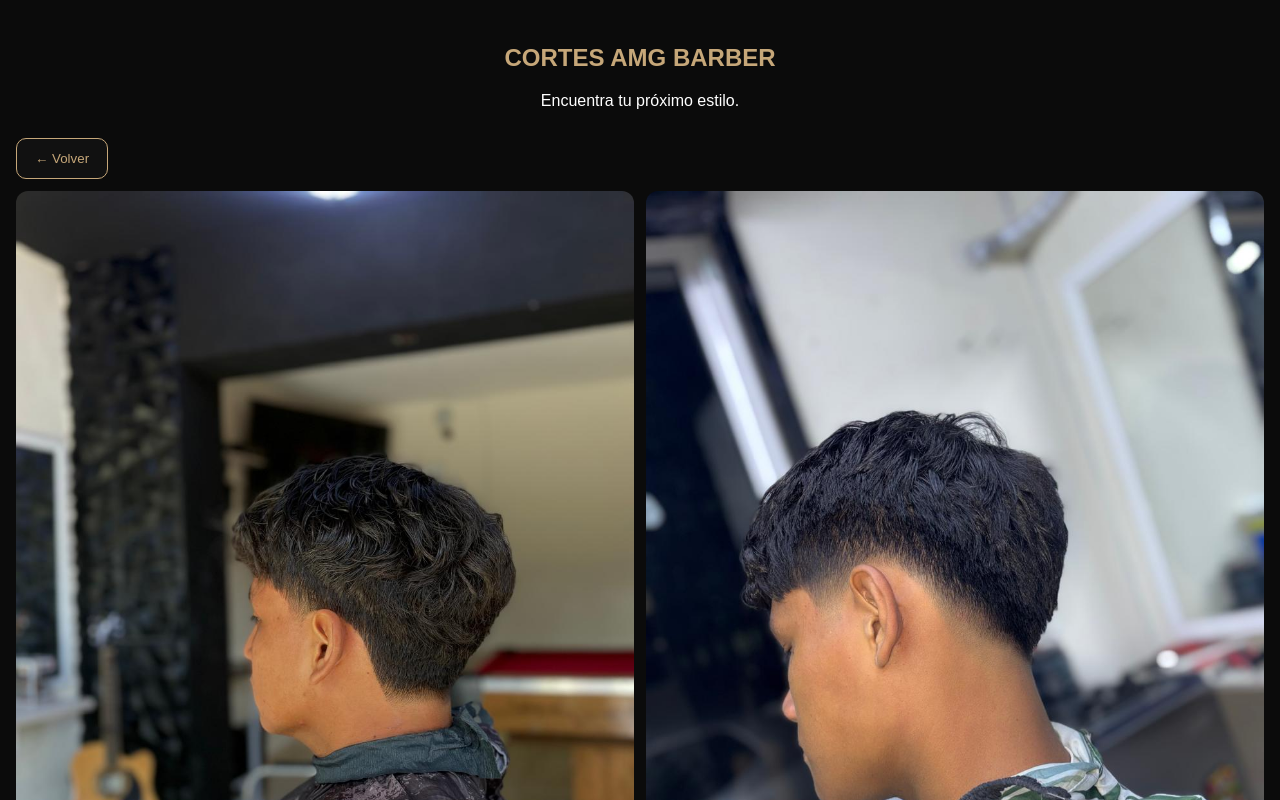
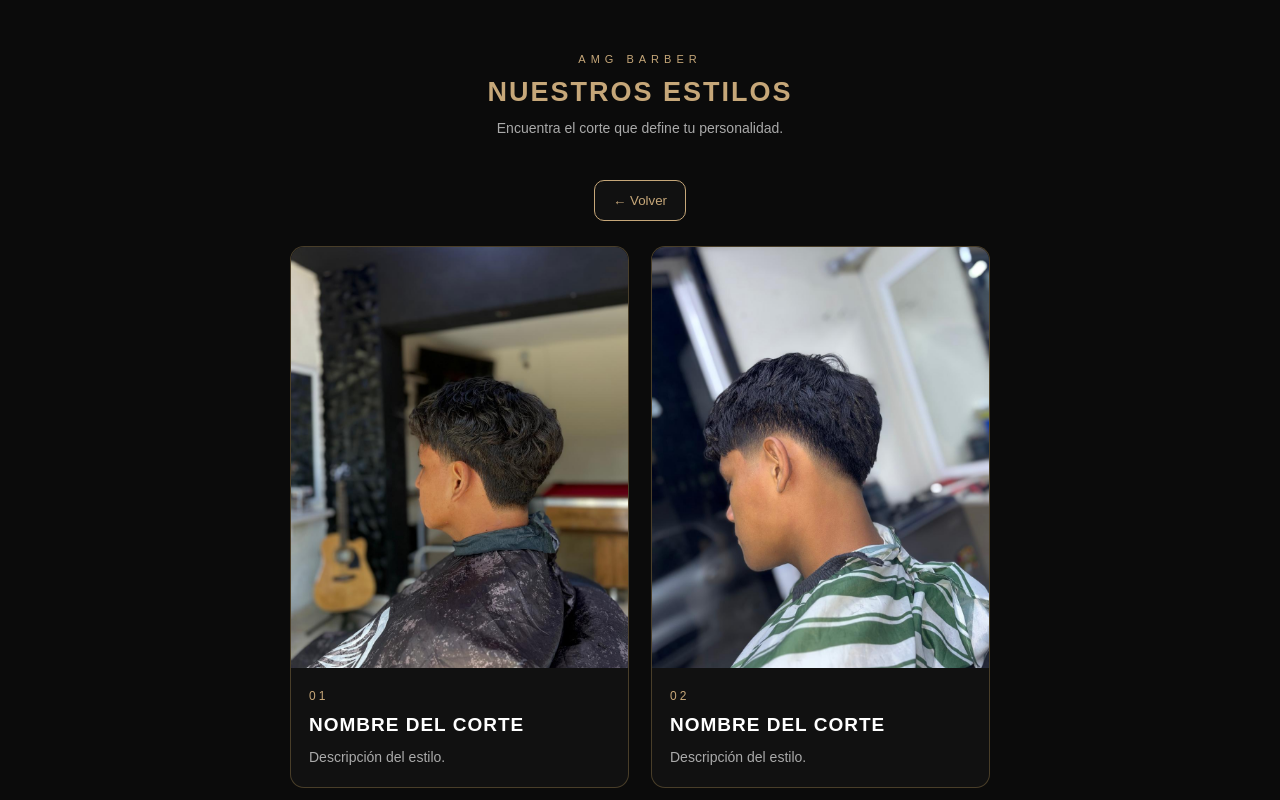
Before and after one commit to danielRodriguez028-afk/Amg-Barber, a plain HTML site: page index.html in a window 1280 px wide. Both pictures are taken after a click on the link "Ver cortes AMG BARBER". Shown: the top 800 px of the page. Drawn offline with nearby package versions, Linux system fonts and the light colour scheme.

Commit message:
Add AMG Barber cuts gallery section

```diff
--- a/index.html
+++ b/index.html
@@ -669,6 +669,98 @@ body.modo-local footer {
   cursor: pointer;
 }
 
+    /* ===== DISEÑO GALERÍA DE CORTES AMG ===== */
+
+#galeria-cortes .galeria-header-amg {
+  text-align: center;
+  padding: 25px 10px 20px;
+}
+
+#galeria-cortes .galeria-etiqueta {
+  display: inline-block;
+  color: var(--dorado);
+  letter-spacing: 5px;
+  font-size: 11px;
+  margin-bottom: 12px;
+}
+
+#galeria-cortes .galeria-header-amg h2 {
+  color: var(--dorado);
+  font-size: 27px;
+  letter-spacing: 2px;
+  margin: 0;
+}
+
+#galeria-cortes .galeria-header-amg p {
+  color: #aaa;
+  font-size: 14px;
+  margin-top: 12px;
+}
+
+#galeria-cortes .cortes-grid-amg {
+  display: grid;
+  grid-template-columns: 1fr;
+  gap: 22px;
+  max-width: 700px;
+  margin: 25px auto;
+}
+
+#galeria-cortes .corte-card-amg {
+  background: #111;
+  border: 1px solid rgba(217,181,104,0.28);
+  border-radius: 14px;
+  overflow: hidden;
+}
+
+#galeria-cortes .corte-imagen-amg {
+  width: 100%;
+  aspect-ratio: 4 / 5;
+  overflow: hidden;
+  background: #1a1a1a;
+}
+
+#galeria-cortes .corte-imagen-amg img {
+  width: 100%;
+  height: 100%;
+  object-fit: cover;
+  display: block;
+}
+
+#galeria-cortes .corte-info-amg {
+  padding: 18px;
+}
+
+#galeria-cortes .corte-numero-amg {
+  color: var(--dorado);
+  font-size: 12px;
+  letter-spacing: 3px;
+}
+
+#galeria-cortes .corte-info-amg h3 {
+  color: white;
+  font-size: 19px;
+  margin: 10px 0;
+  letter-spacing: 1px;
+}
+
+#galeria-cortes .corte-info-amg p {
+  color: #aaa;
+  font-size: 14px;
+  line-height: 1.6;
+  margin: 0;
+}
+
+#galeria-cortes .btn-volver-galeria {
+  display: block;
+  margin: 10px auto 25px;
+}
+
+@media (min-width: 700px) {
+  #galeria-cortes .cortes-grid-amg {
+    grid-template-columns: repeat(2, 1fr);
+  }
+}
+
   </style>
 </head>
 
@@ -1425,20 +1517,98 @@ function mostrarPantalla(destino) {
 })();
 </script>
 
-<!-- GALERÍA DE CORTES -->
+<!-- GALERÍA DE CORTES AMG BARBER -->
 <section id="galeria-cortes">
-  <h2 style="color:var(--dorado);text-align:center;">CORTES AMG BARBER</h2>
-  <p style="text-align:center;">Encuentra tu próximo estilo.</p>
-  <button class="btn-volver-galeria" onclick="volverGalerias()">← Volver</button>
-
-  <div class="galeria-fotos">
-    <img src="./IMG_0980.jpeg" alt="Corte AMG BARBER 1" loading="lazy">
-    <img src="./IMG_0981.jpeg" alt="Corte AMG BARBER 2" loading="lazy">
-    <img src="./IMG_0982.jpeg" alt="Corte AMG BARBER 3" loading="lazy">
-    <img src="./IMG_0983.jpeg" alt="Corte AMG BARBER 4" loading="lazy">
-    <img src="./IMG_0984.jpeg" alt="Corte AMG BARBER 5" loading="lazy">
-    <img src="./IMG_0997.jpeg" alt="Corte AMG BARBER 6" loading="lazy">
-    <img src="./IMG_0998.jpeg" alt="Corte AMG BARBER 7" loading="lazy">
+
+  <div class="galeria-header-amg">
+    <span class="galeria-etiqueta">AMG BARBER</span>
+    <h2>NUESTROS ESTILOS</h2>
+    <p>Encuentra el corte que define tu personalidad.</p>
+  </div>
+
+  <button class="btn-volver-galeria" onclick="volverGalerias()">
+    ← Volver
+  </button>
+
+  <div class="cortes-grid-amg">
+
+    <article class="corte-card-amg">
+      <div class="corte-imagen-amg">
+        <img src="./IMG_0980.jpeg" alt="Corte AMG 1">
+      </div>
+      <div class="corte-info-amg">
+        <span class="corte-numero-amg">01</span>
+        <h3>NOMBRE DEL CORTE</h3>
+        <p>Descripción del estilo.</p>
+      </div>
+    </article>
+
+    <article class="corte-card-amg">
+      <div class="corte-imagen-amg">
+        <img src="./IMG_0981.jpeg" alt="Corte AMG 2">
+      </div>
+      <div class="corte-info-amg">
+        <span class="corte-numero-amg">02</span>
+        <h3>NOMBRE DEL CORTE</h3>
+        <p>Descripción del estilo.</p>
+      </div>
+    </article>
+
+    <article class="corte-card-amg">
+      <div class="corte-imagen-amg">
+        <img src="./IMG_0982.jpeg" alt="Corte AMG 3">
+      </div>
+      <div class="corte-info-amg">
+        <span class="corte-numero-amg">03</span>
+        <h3>NOMBRE DEL CORTE</h3>
+        <p>Descripción del estilo.</p>
+      </div>
+    </article>
+
+    <article class="corte-card-amg">
+      <div class="corte-imagen-amg">
+        <img src="./IMG_0983.jpeg" alt="Corte AMG 4">
+      </div>
+      <div class="corte-info-amg">
+        <span class="corte-numero-amg">04</span>
+        <h3>NOMBRE DEL CORTE</h3>
+        <p>Descripción del estilo.</p>
+      </div>
+    </article>
+
+    <article class="corte-card-amg">
+      <div class="corte-imagen-amg">
+        <img src="./IMG_0984.jpeg" alt="Corte AMG 5">
+      </div>
+      <div class="corte-info-amg">
+        <span class="corte-numero-amg">05</span>
+        <h3>NOMBRE DEL CORTE</h3>
+        <p>Descripción del estilo.</p>
+      </div>
+    </article>
+
+    <article class="corte-card-amg">
+      <div class="corte-imagen-amg">
+        <img src="./IMG_0997.jpeg" alt="Corte AMG 6">
+      </div>
+      <div class="corte-info-amg">
+        <span class="corte-numero-amg">06</span>
+        <h3>NOMBRE DEL CORTE</h3>
+        <p>Descripción del estilo.</p>
+      </div>
+    </article>
+
+    <article class="corte-card-amg">
+      <div class="corte-imagen-amg">
+        <img src="./IMG_0998.jpeg" alt="Corte AMG 7">
+      </div>
+      <div class="corte-info-amg">
+        <span class="corte-numero-amg">07</span>
+        <h3>NOMBRE DEL CORTE</h3>
+        <p>Descripción del estilo.</p>
+      </div>
+    </article>
+
   </div>
 </section>
 
```
